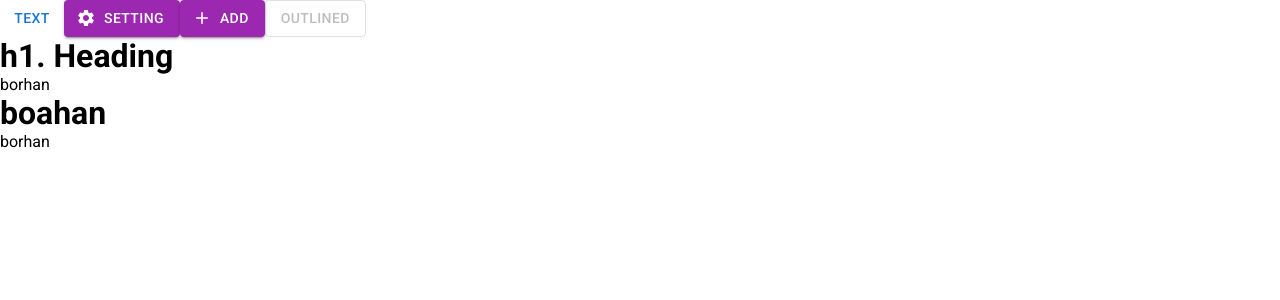
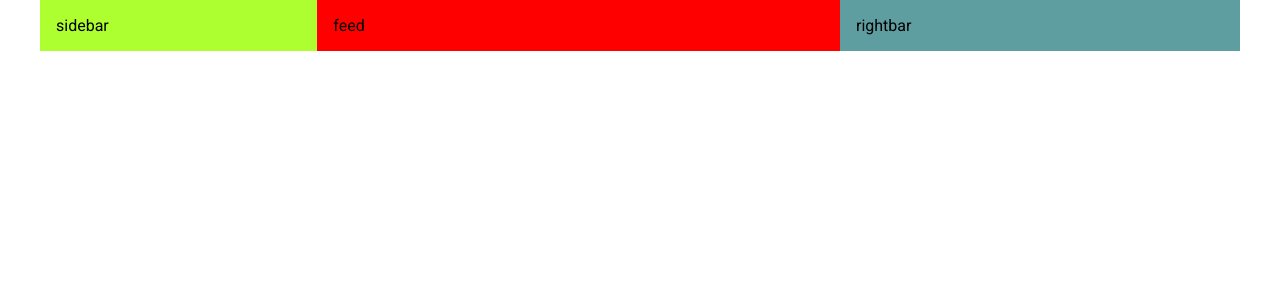
Before and after one commit to MuhammadBorhan/React-mui, a React (Create React App) app: page / in a window 1280 px wide. Shown: the top 300 px of the page. Built offline with nearby package versions, Linux system fonts and the light colour scheme.

Commit message:
mui box model updated

```diff
--- a/src/App.js
+++ b/src/App.js
@@ -1,31 +1,18 @@
-import { Button, Typography } from "@mui/material";
-import { Add, Settings } from "@mui/icons-material";
+import Sidebar from "./components/Sidebar";
+import Feed from "./components/Feed";
+import Rightbar from "./components/Rightbar";
+import { Box, Stack } from "@mui/system";
+// import Sidebar from './components/Sidebar';
 
 function App() {
   return (
-    <div className="App">
-      <Button variant="text">Text</Button>
-      <Button startIcon={<Settings />} variant="contained" color="secondary">
-        Setting
-      </Button>
-      <Button startIcon={<Add />} variant="contained" color="secondary">
-        Add
-      </Button>
-      <Button variant="outlined" disabled>
-        Outlined
-      </Button>
-
-      <Typography variant="p" component="h1">
-        h1. Heading
-      </Typography>
-
-      <p>borhan</p>
-      <h1>boahan</h1>
-      <p>borhan</p>
-      <div></div>
-      <p></p>
-      <h1></h1>
-    </div>
+    <Box sx={{ padding: "0 40px" }}>
+      <Stack direction="row" spacing="2" justifyContent="space-between">
+        <Sidebar></Sidebar>
+        <Feed></Feed>
+        <Rightbar></Rightbar>
+      </Stack>
+    </Box>
   );
 }
 
--- /dev/null
+++ b/src/components/Feed.jsx
@@ -0,0 +1,12 @@
+import { Box } from '@mui/material';
+import React from 'react';
+
+const Feed = () => {
+    return (
+        <Box flex={4} bgcolor="red" p={2}>
+            feed
+        </Box>
+    );
+};
+
+export default Feed;
--- /dev/null
+++ b/src/components/Rightbar.jsx
@@ -0,0 +1,12 @@
+import { Box } from '@mui/material';
+import React from 'react';
+
+const Rightbar = () => {
+    return (
+        <Box flex={3} bgcolor="cadetblue" p={2}>
+            rightbar
+        </Box>
+    );
+};
+
+export default Rightbar;
--- /dev/null
+++ b/src/components/Sidebar.jsx
@@ -0,0 +1,12 @@
+import { Box } from '@mui/material';
+import React from 'react';
+
+const Sidebar = () => {
+    return (
+        <Box flex={2} bgcolor='greenyellow' p={2}>
+            sidebar
+        </Box>
+    );
+};
+
+export default Sidebar;
```
Also changed, not shown: src/components/Navbar.jsx (added, +11 -0 lines).
